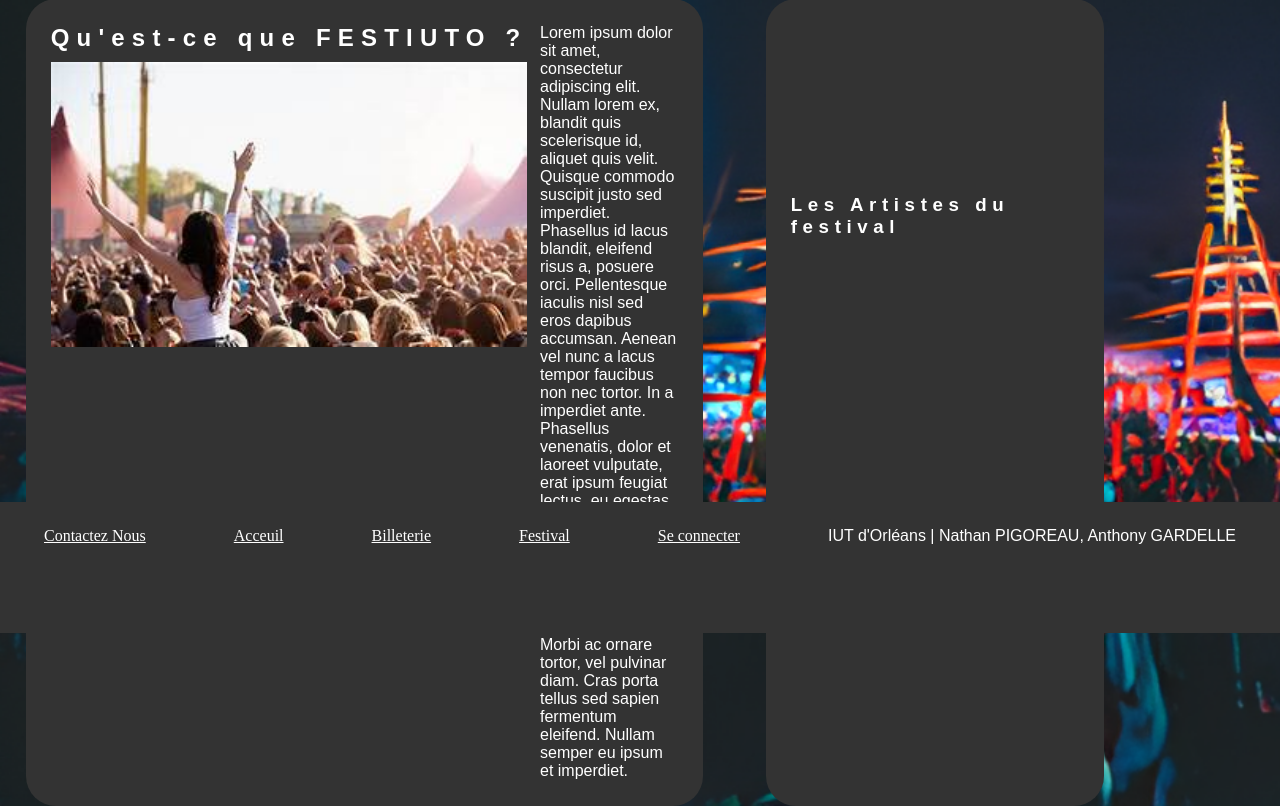
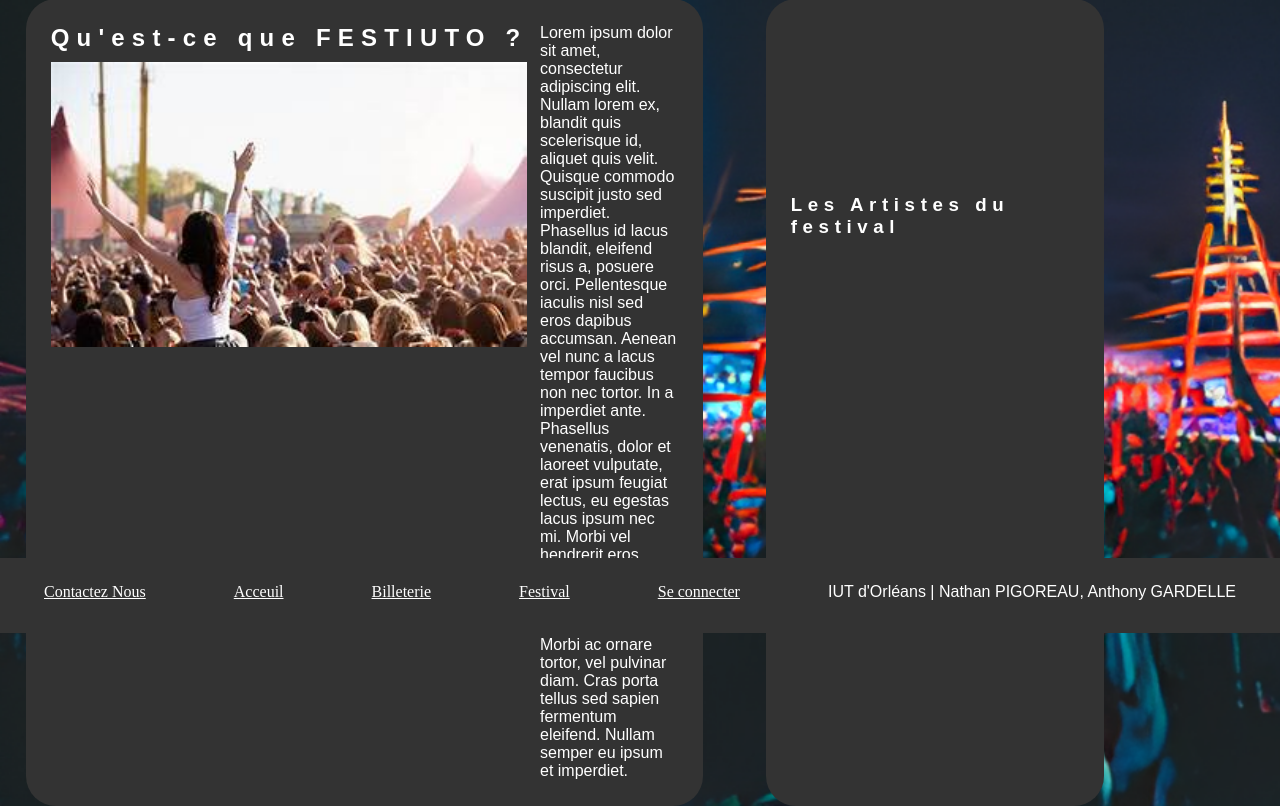
Before and after one commit to AnthonyGardelle/SAE_3_02, a Flask app: page / in a window 1280 px wide. Shown: the part 167-973 px from the top of the page. Run offline with Flask 3, Linux system fonts and the light colour scheme; data that the repository does not hold is empty; some libraries are stand-ins or nearby versions.

Commit message:
Ajout modif base.css

```diff
--- a/festiuto/static/css/base.css
+++ b/festiuto/static/css/base.css
@@ -74,11 +74,11 @@ footer {
     padding-bottom: 2%;
     width: 100%;
     bottom: 0;
-    height: 10%;
+    height: 3%;
 }
 
 body {
-    background-image: url(../static/images/fond.png);
+    background-image: url(../images/fond.png);
     background-repeat: no-repeat;
     background-size: cover;
 }
```
